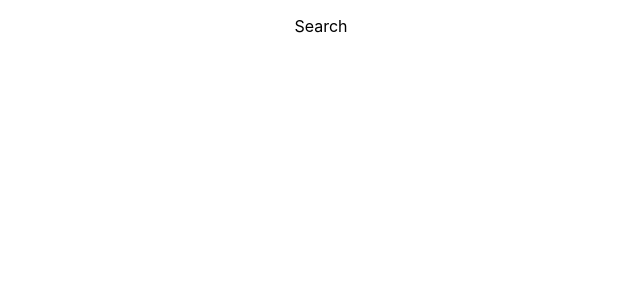
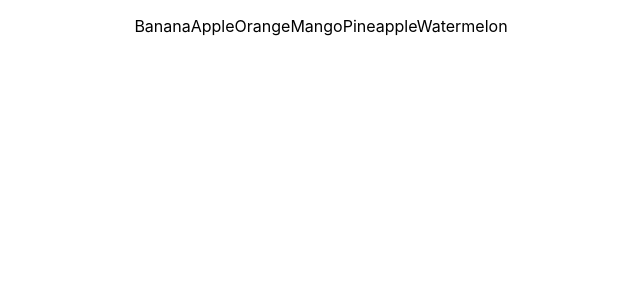
Before and after one commit to GoranAviani/search_filter_in_react, a React (Create React App) app: page / in a window 1280 px wide. Shown: the top 300 px of the page, without its empty margins (319-959 px from the left). Built offline with nearby package versions, Linux system fonts and the light colour scheme.

Commit message:
search_filter_in_react

```diff
--- a/src/Search.js
+++ b/src/Search.js
@@ -1,10 +1,10 @@
 import React from "react";
 
 
-const Search = () => {
+const Search = ({data}) => {
 
     return(
-        <p>Search</p>
+        <p>{data}</p>
     )
 }
 
```
